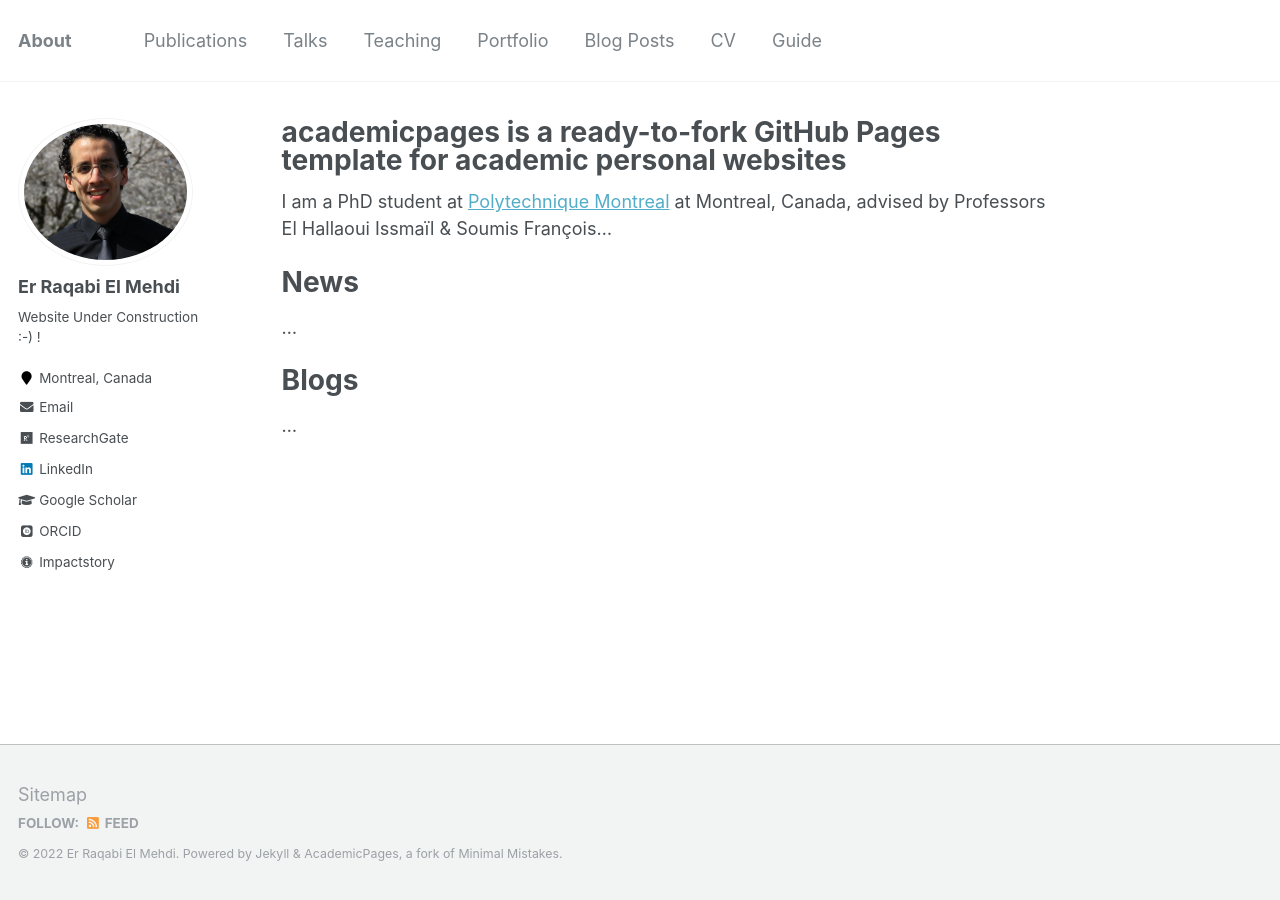
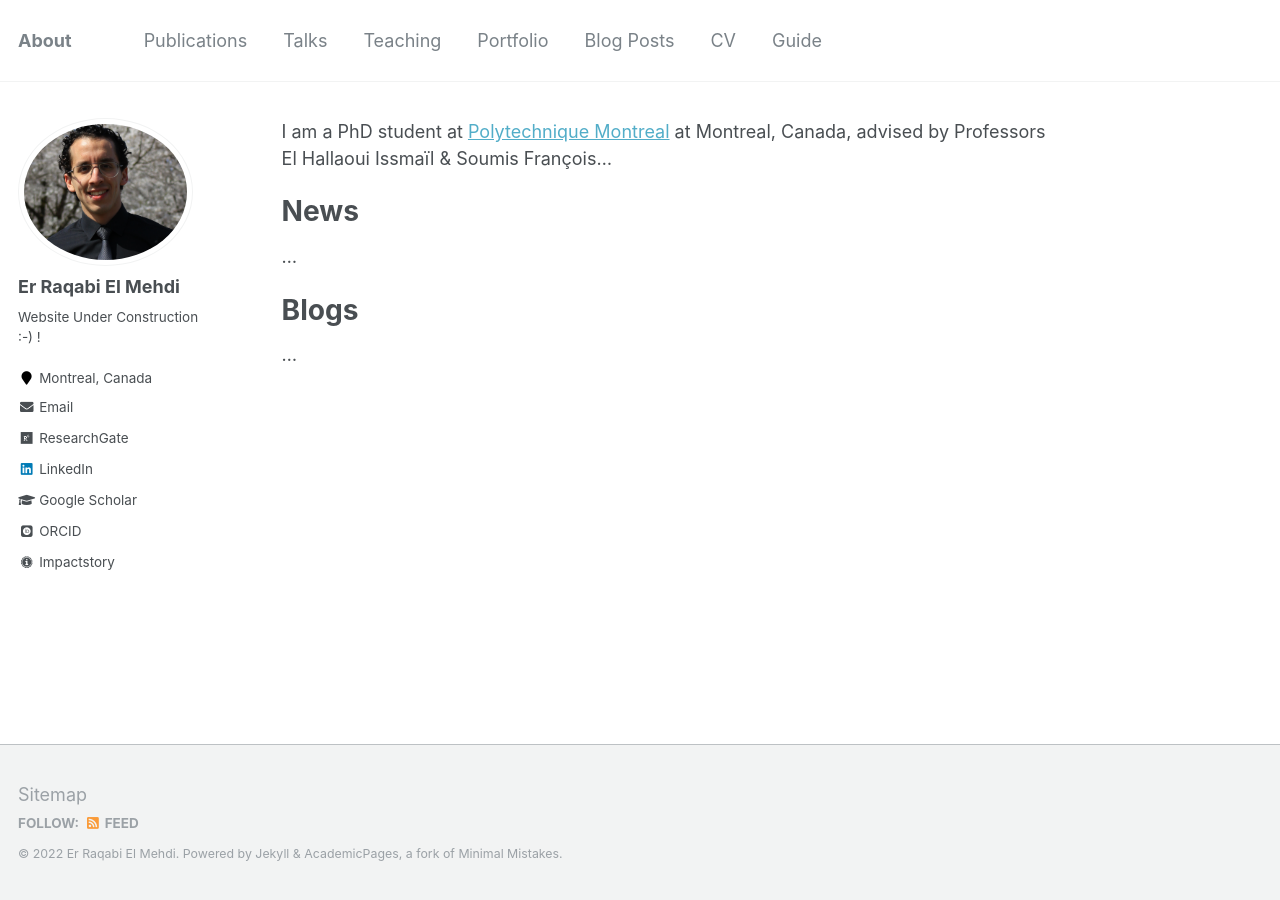
Before and after one commit to RqbMedi/rqbmedi.github.io, a Jekyll site: the page built from _pages/about.md, in a window 1280 px wide. Built offline with Jekyll 4.4.1, drawn with Linux system fonts in a browser that asks for light colours; some web fonts are replaced.

Commit message:
Update about.md

```diff
--- a/_pages/about.md
+++ b/_pages/about.md
@@ -1,6 +1,6 @@
 ---
 permalink: /
-title: "academicpages is a ready-to-fork GitHub Pages template for academic personal websites"
+title: #"academicpages is a ready-to-fork GitHub Pages template for academic personal websites"
 excerpt: "About me"
 author_profile: true
 redirect_from:
```
